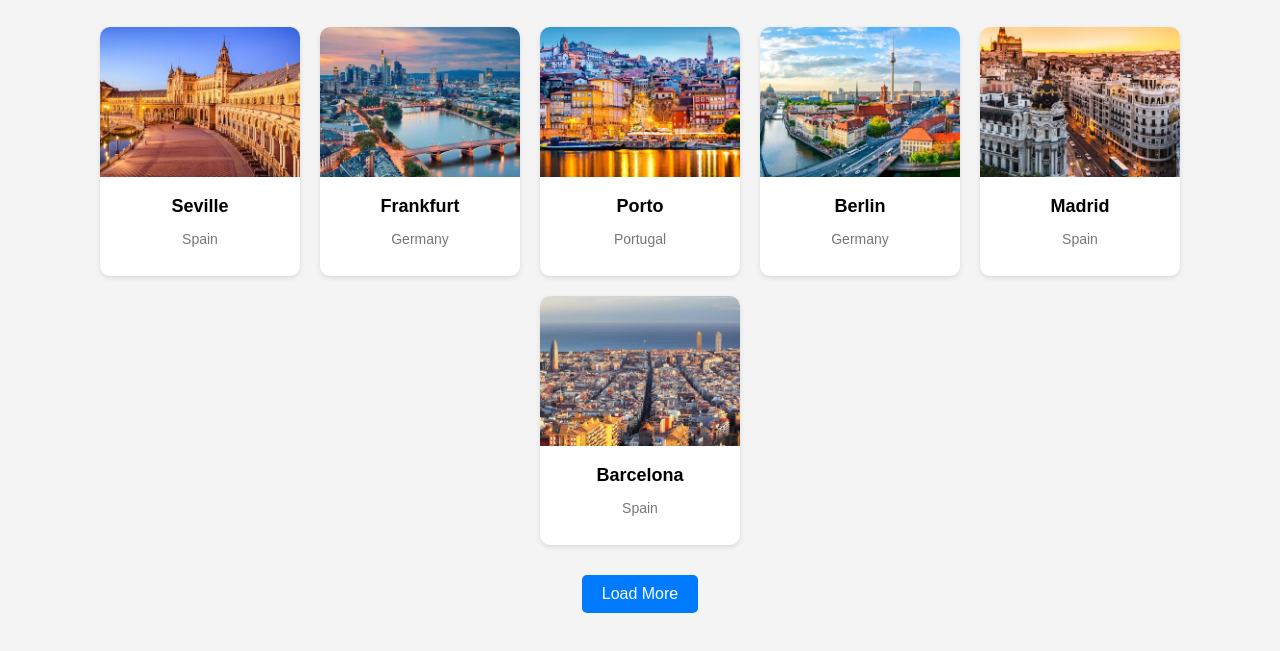
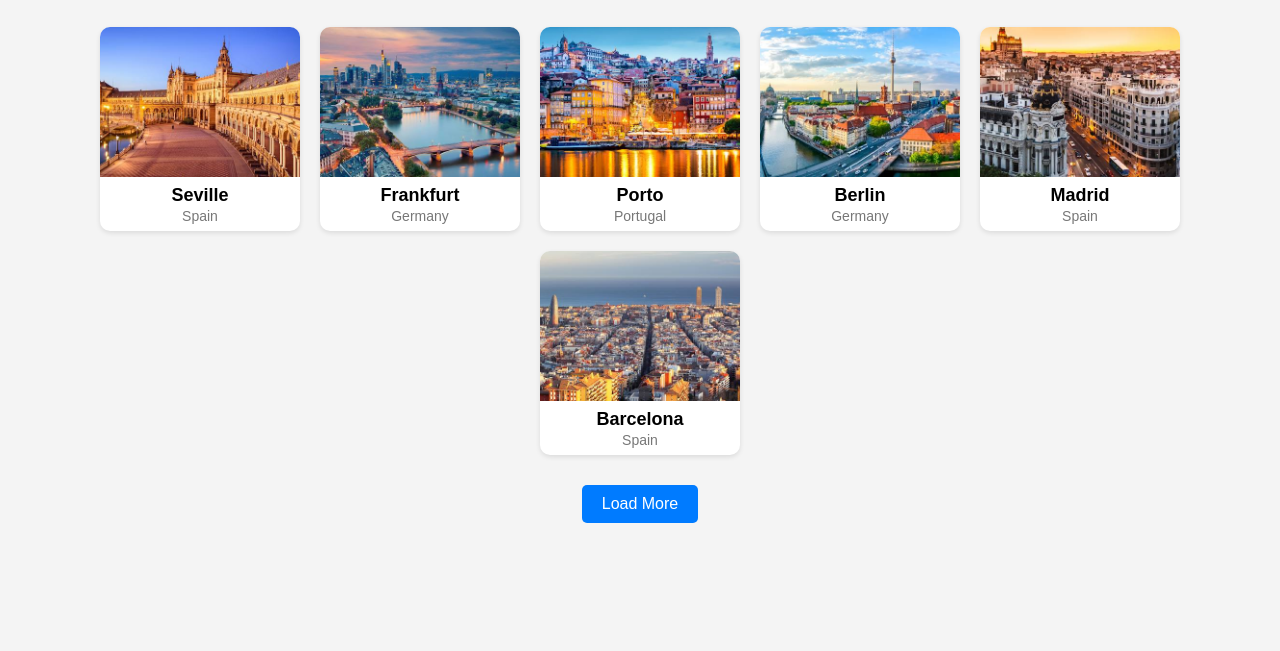
Before and after one commit to ShootiePT/ReactLab, a plain HTML site: page week_0/spotFinder/index.html in a window 1280 px wide. Shown: the part 141-792 px from the top of the page. Drawn offline with Linux system fonts and the light colour scheme.

Commit message:
adjust css

```diff
--- a/week_0/spotFinder/styles.css
+++ b/week_0/spotFinder/styles.css
@@ -65,17 +65,19 @@ h1 {
 }
 
 .card-content {
-    padding: 15px;
+    padding: 2px;
 }
 
 .card-title {
     font-size: 18px;
-    margin: 0 0 10px;
+    margin: 2px;
 }
 
 .card-country {
     color: #777;
     font-size: 14px;
+    margin: 0px;
+    padding-bottom: 5px;
 }
 
 .load-more {
```
